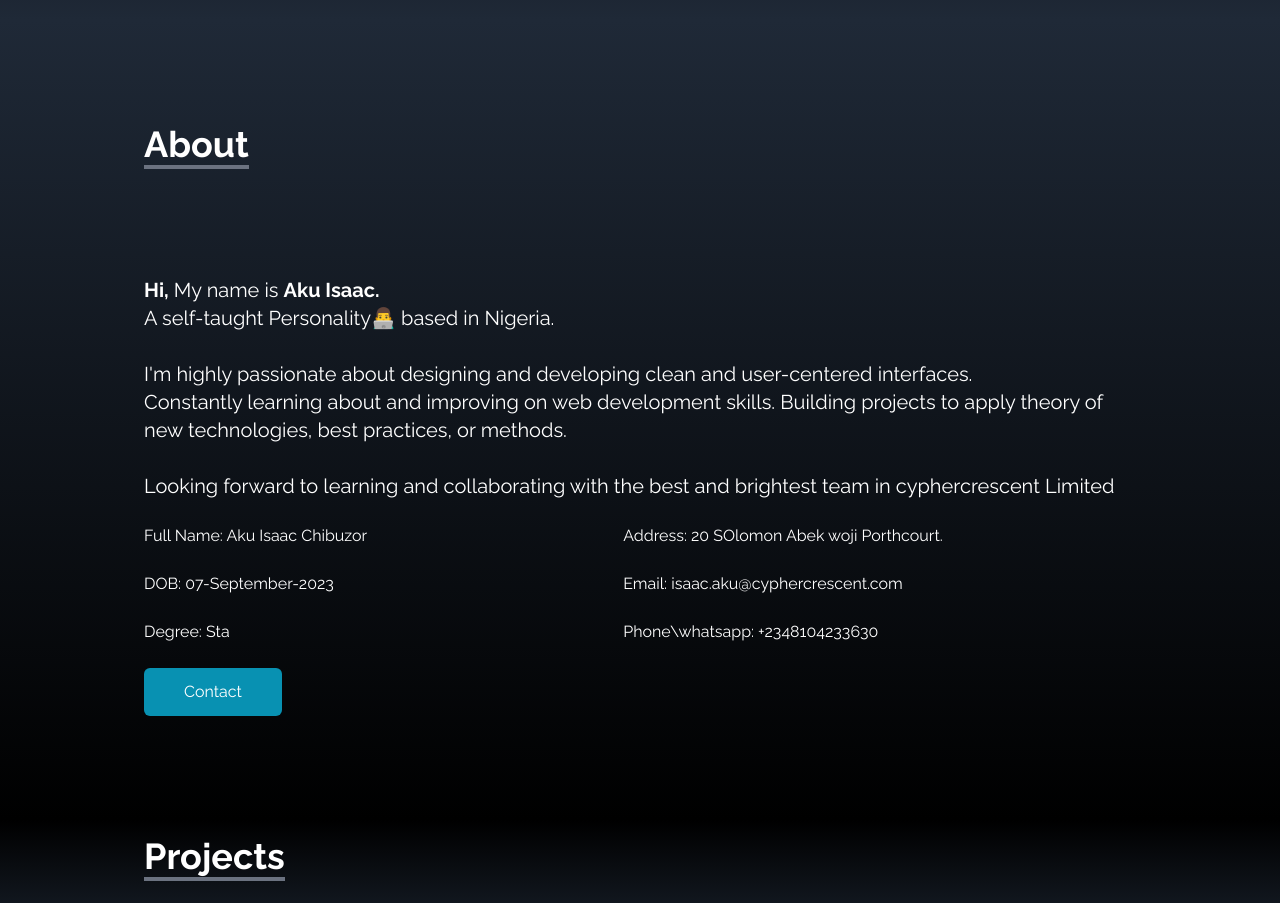
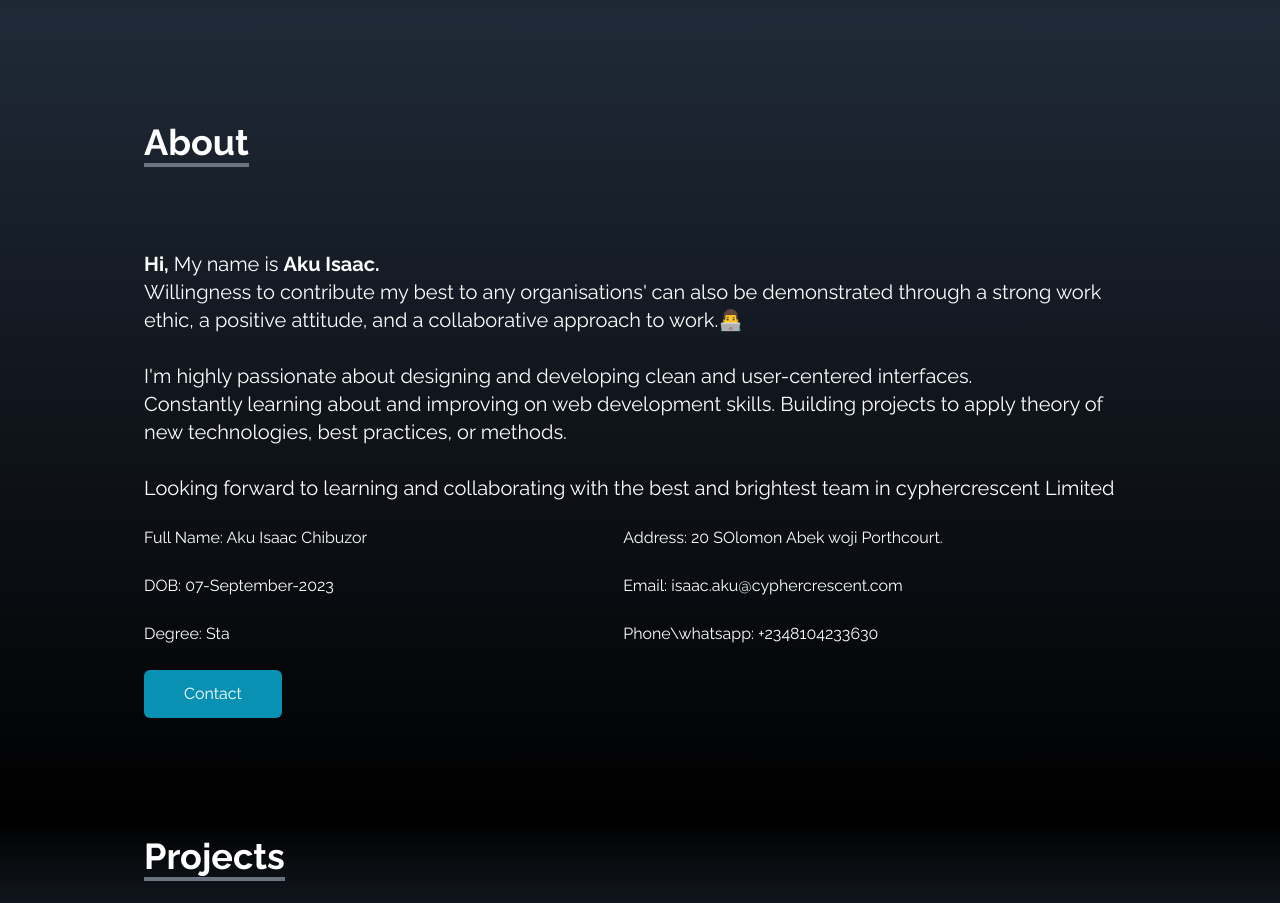
Before and after one commit to Zikam1/Portoflio, a Vue app: page /about in a window 1280 px wide. Shown: the part 780-1683 px from the top of the page. Built offline with nearby package versions, Linux system fonts and the light colour scheme; no server answers.

Commit message:
About-content

```diff
--- a/src/components/About.vue
+++ b/src/components/About.vue
@@ -9,7 +9,7 @@ import { RouterLink, RouterView } from "vue-router";
       class="w-full bg-gradient-to-b from-gray-800 to-black text-white lg:h-screen"
     >
       <div class="max-w-screen-lg p-4 mx-auto flex flex-col justify-center w-full h-full">
-        <div class="lg:pb-8">
+        <div class="lg:pb-2">
           <p class="text-4xl font-bold inline border-b-4 border-gray-500">
             About
           </p>
@@ -18,7 +18,7 @@ import { RouterLink, RouterView } from "vue-router";
         <p class="text-xl mt-5 lg:mt-20">
           <span class=" font-bold">Hi,</span> My name is <span class=" font-bold">Aku Isaac.</span>
         </p>
-        <p class="text-x lg:text-xl">A self-taught Personality👨‍💻 based in Nigeria.
+        <p class="text-x lg:text-xl">Willingness to contribute my best to any organisations' can also be demonstrated through a strong work ethic, a positive attitude, and a collaborative approach to work.👨‍💻
           <br/>
           <br/>
           I'm highly passionate about designing and developing clean and user-centered interfaces.
```
